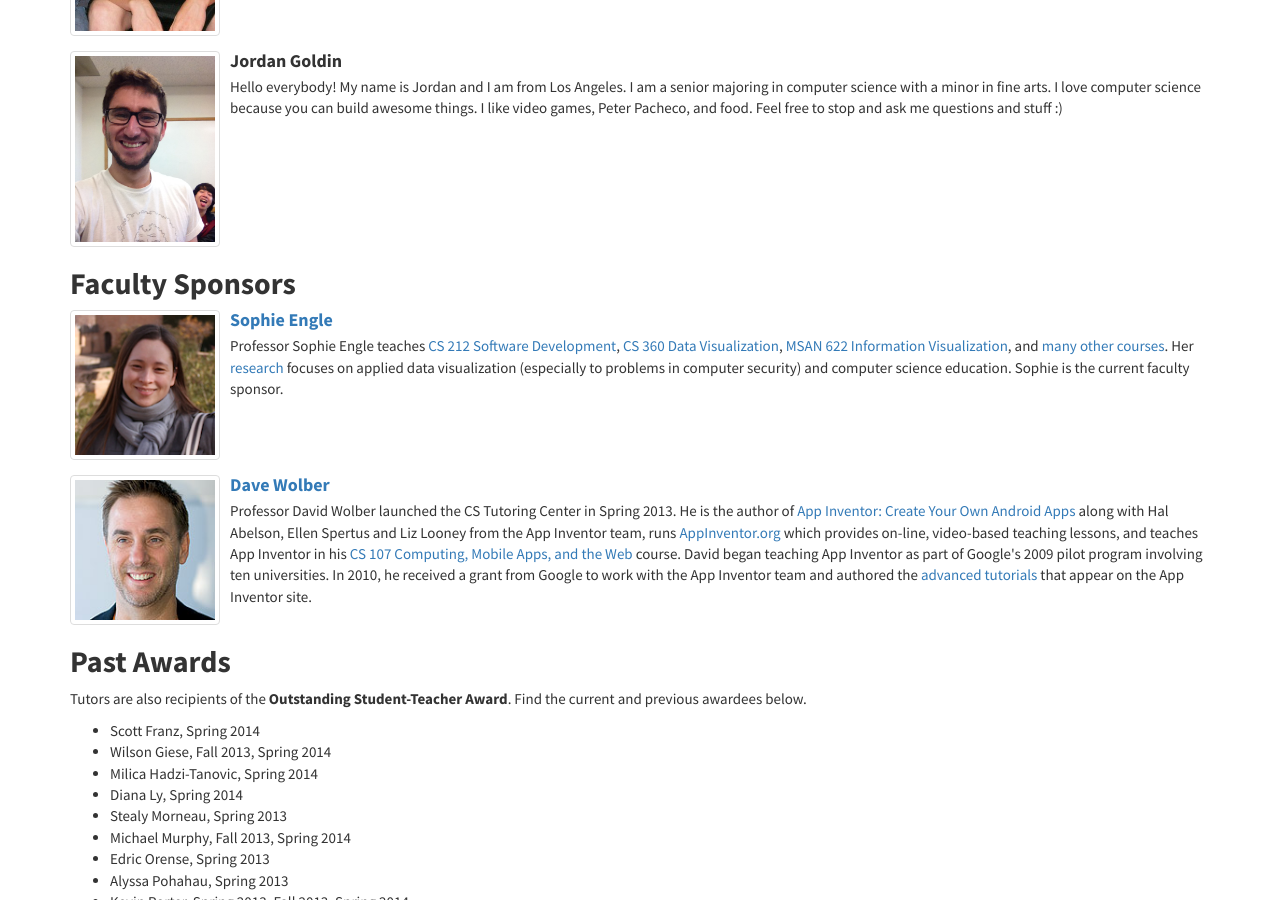
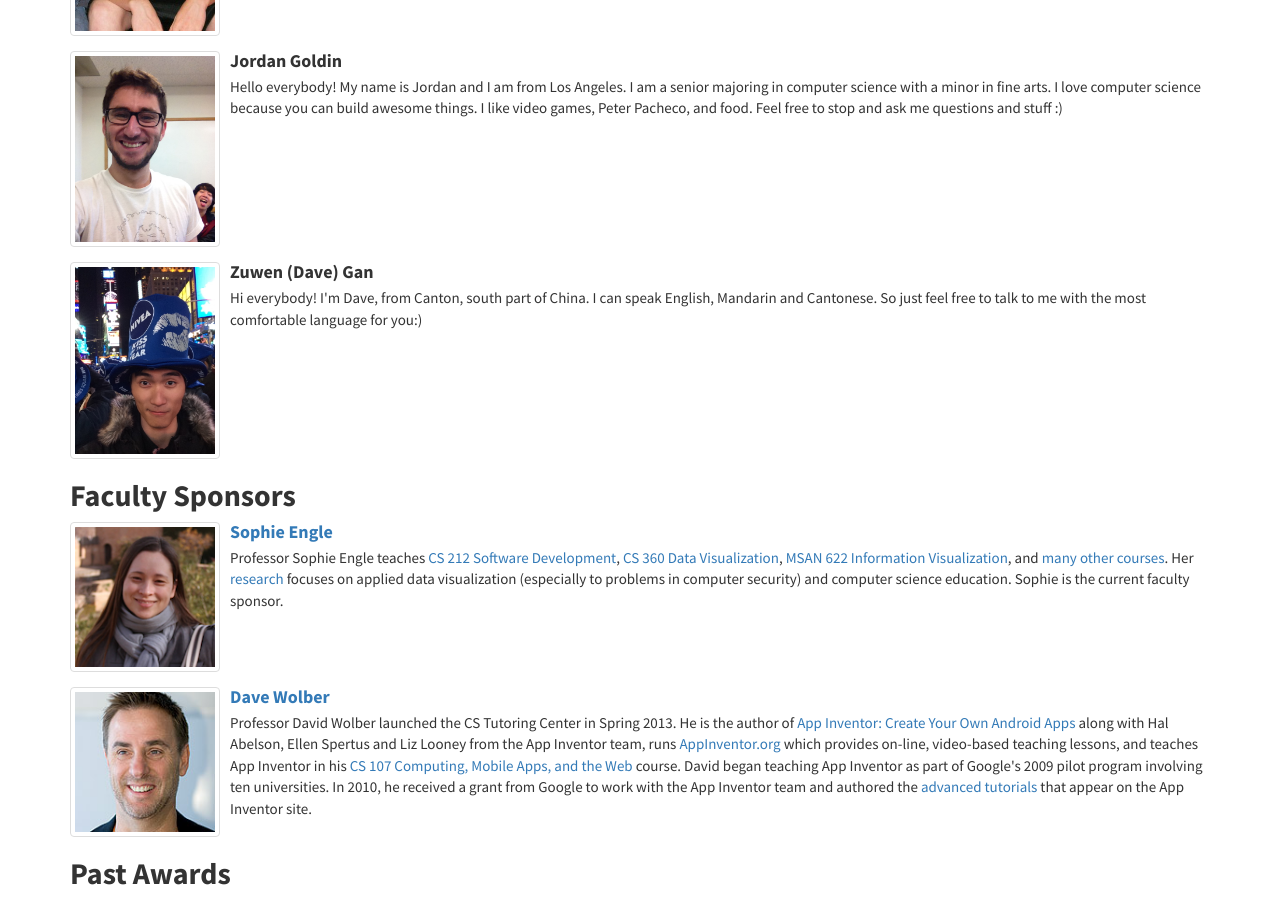
Before and after one commit to CSTutors/CSTutors.github.io, a Jekyll site: the page built from tutors/index.html, in a window 1280 px wide and 900 px high, scrolled down 730 px. Built offline with Jekyll 4.4.1, drawn with Linux system fonts in a browser that asks for light colours; nearby versions of some CDN libraries.

Commit message:
try to edit the tutor's page

```diff
--- a/tutors/index.html
+++ b/tutors/index.html
@@ -45,6 +45,18 @@ lead: 'Meet the current and past tutors below, as well as the faculty sponsors.
             <p>Hello everybody! My name is Jordan and I am from Los Angeles. I am a senior majoring in computer science with a minor in fine arts. I love computer science because you can build awesome things. I like video games, Peter Pacheco, and food. Feel free to stop and ask me questions and stuff :)</p>
         </div>
     </li>
+
+    <li class="media">
+        <a class="pull-left" href="#">
+            <img class="media-object img-thumbnail" width="150" src="{{ site.url }}/img/dave.jpg">
+        </a>
+
+        <div class="media-body">
+            <h4 class="media-heading">Zuwen (Dave) Gan</h4>
+
+            <p>Hi everybody! I'm Dave, from Canton, south part of China. I can speak English, Mandarin and Cantonese. So just feel free to talk to me with the most comfortable language for you:)</p>
+        </div>
+    </li>
 </ul>
 
 <h2>Faculty Sponsors</h2>
```
Also changed, not shown: img/dave.jpg (added), 1 other file.
